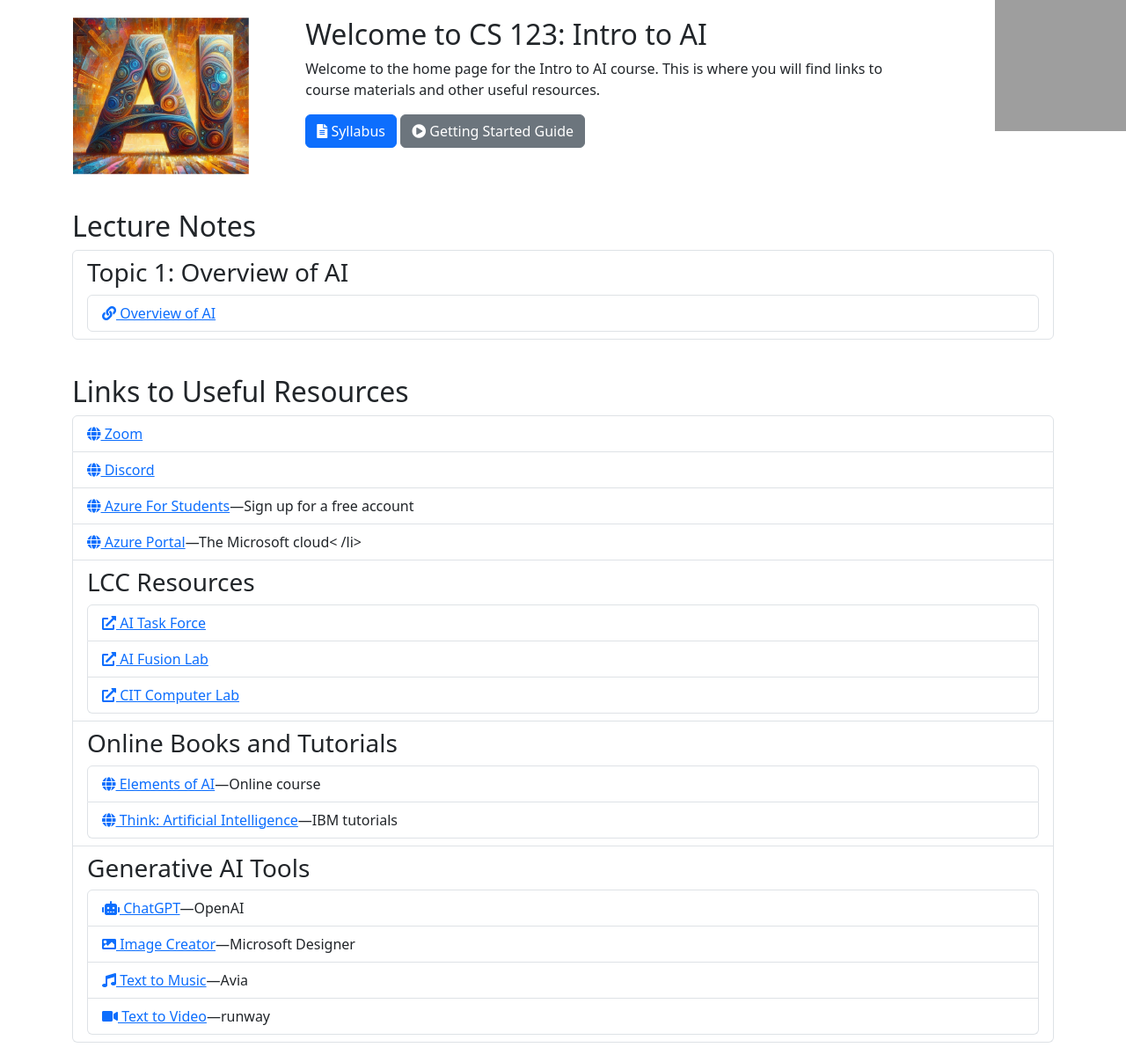
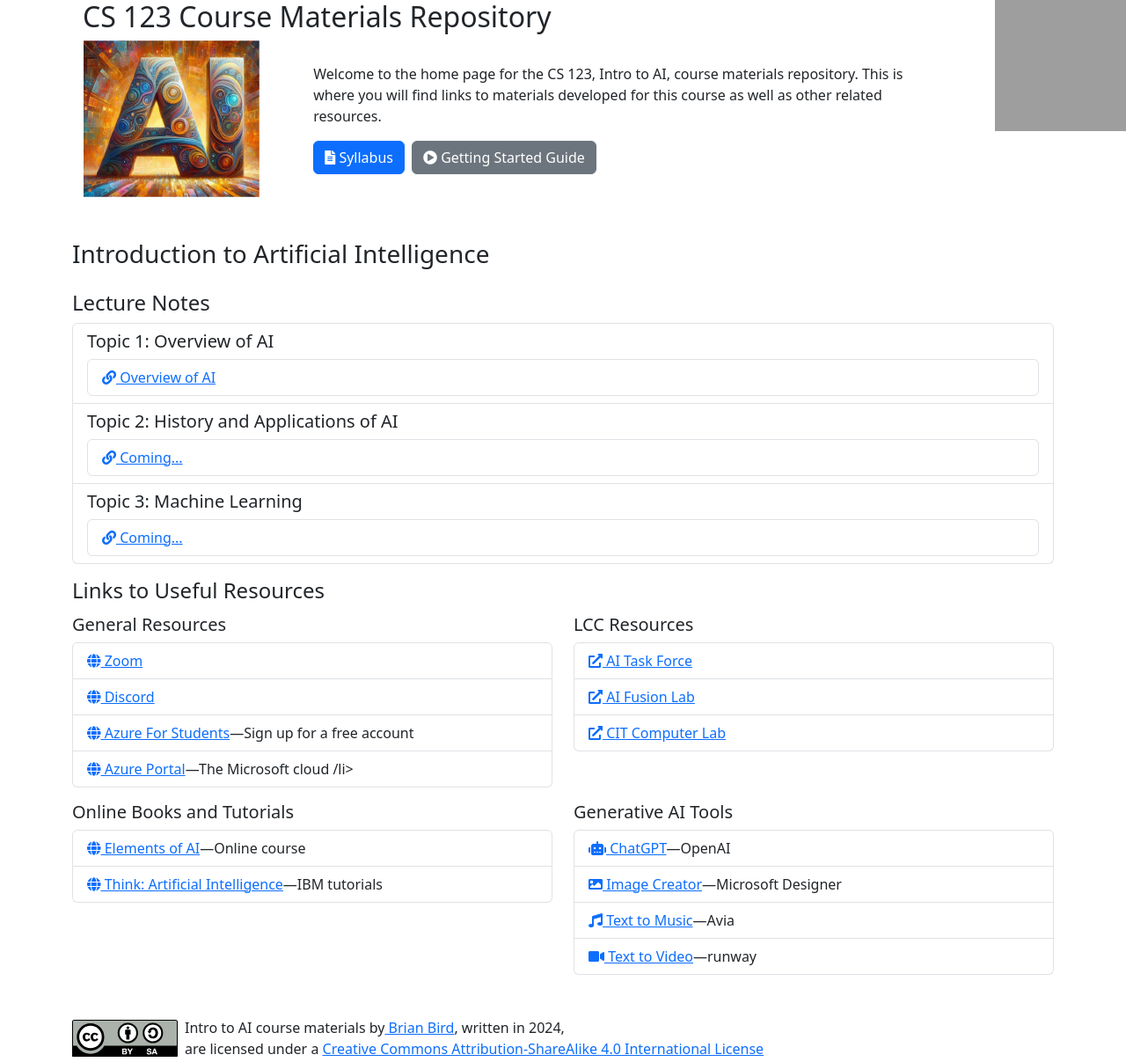
Before and after one commit to LCC-CIT/CS123-CourseMaterials, a plain HTML site: page index.html in a window 1280 px wide. Shown: the top 1207 px of the page at 88% size. Drawn offline with nearby package versions, Linux system fonts and the light colour scheme; grey boxes are pictures that could not be loaded.

Commit message:
Reformatted

```diff
--- a/index.html
+++ b/index.html
@@ -10,11 +10,6 @@
     <link href="https://cdn.jsdelivr.net/npm/bootstrap@5.3.3/dist/css/bootstrap.min.css" rel="stylesheet"
         integrity="sha384-QWTKZyjpPEjISv5WaRU9OFeRpok6YctnYmDr5pNlyT2bRjXh0JMhjY6hW+ALEwIH" crossorigin="anonymous">
     <link rel="stylesheet" href="https://cdnjs.cloudflare.com/ajax/libs/font-awesome/5.15.1/css/all.min.css">
-    <style>
-        .section-padding {
-            padding: 20px 0;
-        }
-    </style>
 </head>
 
 <body>
@@ -26,37 +21,56 @@
                 class="attachment-full size-full" alt="Fork me on GitHub" loading="lazy" data-recalc-dims="1"></a>
     </div>
 
-    <div class="container section-padding">
     <!-- Welcome Section -->
-        <div class="row">
+    <div class="container">
+        <div class="row d-flex align-items-stretch">
+            <h2 class="section-heading">CS 123 Course Materials Repository</h2>
             <div class="col-12 col-lg-3">
                 <img src="Images/AI_Initials2_200x177.webp" alt="AI Course Image" class="img-fluid">
             </div>
-            <div class="col-12 col-lg-8">
-                <h2 class="section-heading">Welcome to CS 123: Intro to AI</h2>
-                <p>Welcome to the home page for the Intro to AI course. This is where you will find links to course
-                    materials and
-                    other useful resources.</p>
-                <a href="CS123_Syllabus_8wk.html" target="_blank" class="btn btn-primary"><i
-                        class="fas fa-file-alt"></i> Syllabus</a>
-                <a href="CS123_GettingStartedGuide_8wk.html" target="_blank" class="btn btn-secondary"><i
-                        class="fas fa-play-circle"></i> Getting Started Guide</a>
+            <div class="col-12 col-lg-8 d-flex flex-column justify-content-center">
+                <p>Welcome to the home page for the CS 123, Intro to AI, course materials repository. This is where you
+                    will find links to materials developed for this course
+                    as well as other related resources.</p>
+                    <div class="d-flex flex-row align-items-center">
+                        <a href="CS123_Syllabus_8wk.html" target="_blank" class="btn btn-primary me-2"><i class="fas fa-file-alt"></i> Syllabus</a>
+                        <a href="CS123_GettingStartedGuide_8wk.html" target="_blank" class="btn btn-secondary"><i class="fas fa-play-circle"></i> Getting Started Guide</a>
+                    </div>
             </div>
         </div>
     </div>
 
     <!-- Lecture Notes Section -->
     <div class="container">
-        <div class="row section-padding">
+        <div class="row mt-5 mb-3">
+            <h3>Introduction to Artificial Intelligence</h3>
+        </div>
+        <div class="row">
             <div class="col-12">
-                <h2 class="section-heading">Lecture Notes</h2>
+                <h4 class="section-heading">Lecture Notes</h4>
                 <ul class="list-group">
                     <li class="list-group-item">
-                        <h3>Topic 1: Overview of AI</h3>
+                        <h5>Topic 1: Overview of AI</h5>
                         <ul class="list-group">
                             <!-- Add lecture notes here -->
                             <li class="list-group-item"><a href="LectureNotes/CS123-Topic01-2-AiOverview.html"
                                     target="_blank"><i class="fas fa-link"></i> Overview of AI</a></li>
+                        </ul>
+                    </li>
+                    <li class="list-group-item">
+                        <h5>Topic 2: History and Applications of AI</h5>
+                        <ul class="list-group">
+                            <!-- Add lecture notes here -->
+                            <li class="list-group-item"><a href="LectureNotes/"
+                                    target="_blank"><i class="fas fa-link"></i> Coming...</a></li>
+                        </ul>
+                    </li>
+                    <li class="list-group-item">
+                        <h5>Topic 3: Machine Learning</h5>
+                        <ul class="list-group">
+                            <!-- Add lecture notes here -->
+                            <li class="list-group-item"><a href="LectureNotes/"
+                                    target="_blank"><i class="fas fa-link"></i> Coming...</a></li>
                         </ul>
                     </li>
                     <!-- Add more lecture notes as needed -->
@@ -67,24 +81,32 @@
 
     <!-- Resources Section -->
     <div class="container">
-        <div class="row section-padding">
+        <div class="row mt-3">
             <div class="col-12">
-                <h2 class="section-heading">Links to Useful Resources</h2>
+                <h4 class="section-heading">Links to Useful Resources</h4>
+            </div>
+        </div>
+
+        <div class="row mt-1">
+            <!-- General Resources Column -->
+            <div class="col-12 col-lg-6">
+                <h5 class="section-heading">General Resources</h5>
                 <ul class="list-group">
                     <li class="list-group-item"><a href="https://zoom.us/" target="_blank"><i class="fas fa-globe"></i>
                             Zoom</a></li>
                     <li class="list-group-item"><a href="https://discord.com/" target="_blank"><i
                                 class="fas fa-globe"></i> Discord</a></li>
                     <li class="list-group-item"><a href="https://azure.microsoft.com/en-us/free/students/"
-                            target="_blank"><i class="fas fa-globe"></i> Azure For Students</a>&mdash;Sign up for a free
-                        account</li>
+                            target="_blank"><i class="fas fa-globe"></i> Azure For Students</a>&mdash;Sign up for a
+                        free account</li>
                     <li class="list-group-item"><a href="https://portal.azure.com/" target="_blank"><i
-                                class="fas fa-globe"></i> Azure Portal</a>&mdash;The Microsoft cloud< /li>
+                                class="fas fa-globe"></i> Azure Portal</a>&mdash;The Microsoft cloud /li>
                         <!-- Add more resources as needed -->
-
-                            <!-- LCC resources section -->
-                    <li class="list-group-item">
-                        <h3>LCC Resources</h3>
+                </ul>
+            </div>
+            <!-- LCC Resources Column -->
+            <div class="col-12 col-lg-6">
+                <h5>LCC Resources</h5>
                 <ul class="list-group">
                     <li class="list-group-item"><a href="https://sites.google.com/lanecc.edu/aitaskforce/"
                             target="_blank"><i class="fas fa-external-link-alt"></i> AI Task Force</a></li>
@@ -95,11 +117,12 @@
                             target="_blank"><i class="fas fa-external-link-alt"></i> CIT Computer Lab</a></li>
 
                 </ul>
-                    </li>
-                    <!-- Add more tutorials as needed -->
-                    <!-- Online tutorials and books -->
-                    <li class="list-group-item">
-                        <h3>Online Books and Tutorials</h3>
+            </div>
+        </div>
+        <div class="row mt-3">
+            <!-- Tutorials and books Column -->
+            <div class="col-12 col-lg-6">
+                <h5>Online Books and Tutorials</h5>
                 <ul class="list-group">
                     <!-- Add online books and tutorials here -->
                     <li class="list-group-item"><a href="https://elementsofai.com/" target="_blank"><i
@@ -108,12 +131,12 @@
                             target="_blank"><i class="fas fa-globe"></i> Think: Artificial
                             Intelligence</a>&mdash;IBM tutorials</li>
                 </ul>
-                    </li>
                 <!-- Add more tutorials as needed -->
+            </div>
 
-                    <!-- Online AI Tools -->
-                    <li class="list-group-item">
-                        <h3>Generative AI Tools</h3>
+            <!-- Online AI Tools Column -->
+            <div class="col-12 col-lg-6">
+                <h5>Generative AI Tools</h5>
                 <ul class="list-group">
                     <li class="list-group-item"><a href="https://www.openai.com/chatgpt/" target="_blank"><i
                                 class="fas fa-robot"></i> ChatGPT</a>&mdash;OpenAI</li>
@@ -126,13 +149,11 @@
                     <li class="list-group-item"><a href="https://www.runwayml.com/" target="_blank"><i
                                 class="fas fa-video"></i> Text to Video</a>&mdash;runway</li>
                 </ul>
-                    </li>
-                </ul>
             </div>
         </div>
     </div>
-    <br>
-    <footer class="container d-flex align-items-center">
+
+    <footer class="container d-flex align-items-center mt-5 mb-3">
         <a class="text-reset fw-bold" href='http://creativecommons.org/licenses/by-sa/4.0/' target="_blank"><img
                 src="Images/by-sa.svg" referrerpolicy="no-referrer" alt="Creative Commons License">
         </a>
```
Also changed, not shown: Images/forkme_right_white_ffffff.webp (added). Lines whose indentation alone changed are shown as unchanged.
